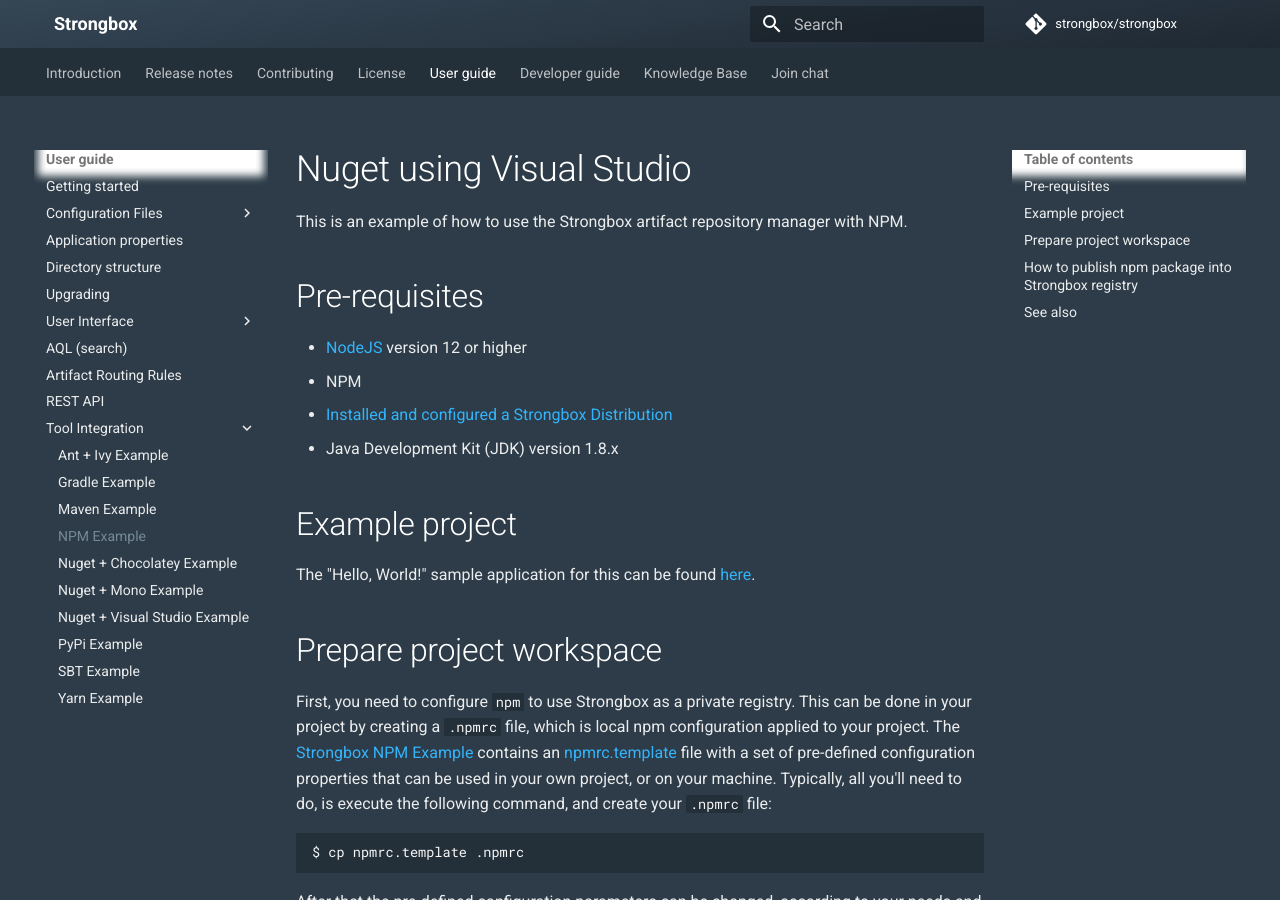
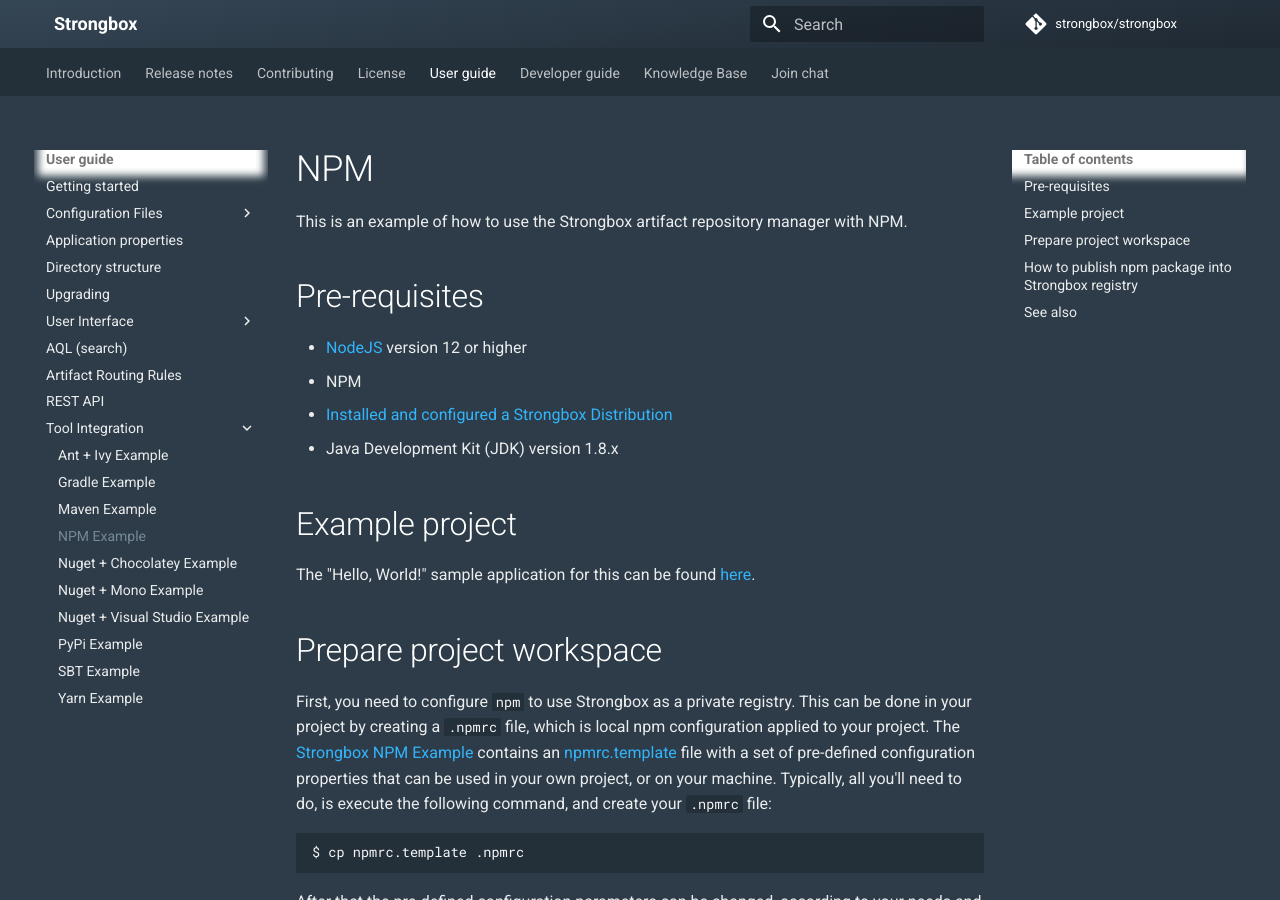
Before and after one commit to strongbox/strongbox-docs, an MkDocs documentation site: the page built from docs/user-guide/tool-integration/npm-example.md, in a window 1280 px wide and 900 px high. Built offline with MkDocs 1.6.1 and Material for MkDocs 9.7.7, drawn with Linux system fonts in a browser that asks for light colours; comment, search, counter and statistics services are not loaded.

Commit message:
Fixed NPM example title

```diff
--- a/docs/user-guide/tool-integration/npm-example.md
+++ b/docs/user-guide/tool-integration/npm-example.md
@@ -1,4 +1,4 @@
-# Nuget using Visual Studio
+# NPM
 
 This is an example of how to use the Strongbox artifact repository manager with NPM.
 
```
